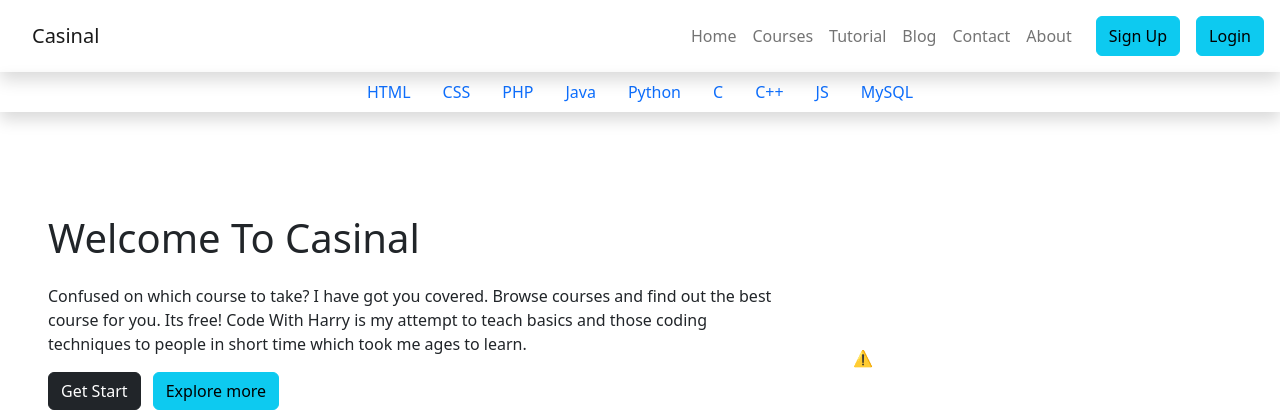
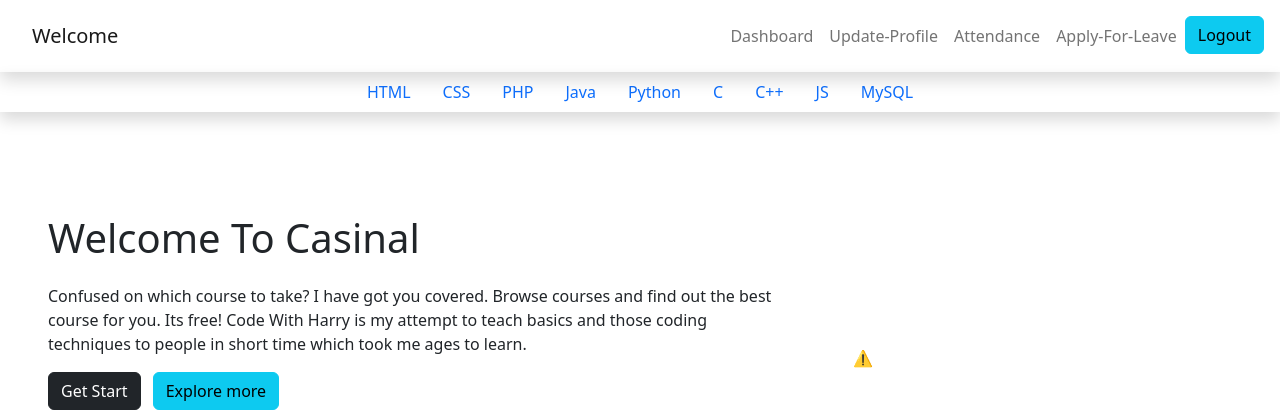
Before and after one commit to anshu-ac-dv/Employee-Leave-Managemenet-System, a PHP site: page / in a window 1280 px wide. Shown: the top 420 px of the page. Run offline with PHP 8.4, Linux system fonts and the light colour scheme.

Commit message:
Add files via upload

```diff
--- a/Header.php
+++ b/Header.php
@@ -6,17 +6,14 @@
   <body>
     <script src="https://cdn.jsdelivr.net/npm/bootstrap@5.2.3/dist/js/bootstrap.bundle.min.js" integrity="sha384-kenU1KFdBIe4zVF0s0G1M5b4hcpxyD9F7jL+jjXkk+Q2h455rYXK/7HAuoJl+0I4" crossorigin="anonymous"></script>
 
-    <nav class="navbar shadow navbar-expand-sm navbar-light bg-lg p-3">
-      <a href="#" class="navbar-brand ms-3">Casinal</a>
+    <nav class="navbar shadow navbar-expand-sm navbar-light bg-lg p-3 fixed">
+      <a href="#" class="navbar-brand ms-3">Welcome</a>
       <ul class="navbar-nav ms-auto">
-        <li class="nav-item active"><a href="index.php" class="nav-link">Home</a></li>
-        <li class="nav-item"><a href="Courses.php" class="nav-link">Courses</a></li>
-        <li class="nav-item"><a href="Tutorial.php" class="nav-link">Tutorial</a></li>
-        <li class="nav-item"><a href="Blog.php" class="nav-link">Blog</a></li>
-        <li class="nav-item"><a href="Contact.php" class="nav-link">Contact</a></li>
-        <li class="nav-item"><a href="About.php" class="nav-link">About</a></li>
-        <button type="button" class="btn btn-info ms-3 mx-3">Sign Up</button>
-        <button type="button" class="btn btn-info">Login</button>
+        <li class="nav-item active"><a href="Dashboard.php" class="nav-link">Dashboard</a></li>
+        <li class="nav-item"><a href="UpdateProfile.php" class="nav-link">Update-Profile</a></li>
+        <li class="nav-item"><a href="Attendance.php" class="nav-link">Attendance</a></li>
+        <li class="nav-item"><a href="Leave.php" class="nav-link">Apply-For-Leave</a></li>
+        <a href="Logout.php"><button type="button" class="btn btn-info">Logout</button></a>
       </ul>
       <hr>
     </nav>
```
Also changed, not shown: Register.css (+4 -4 lines), UpdateProfile.php (+6 -5 lines).
